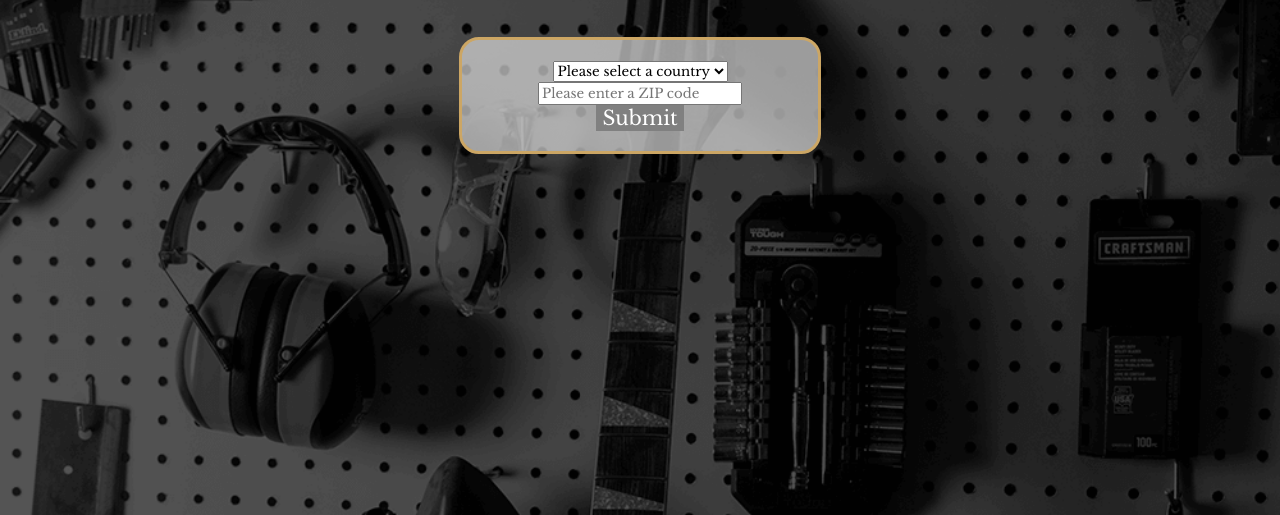
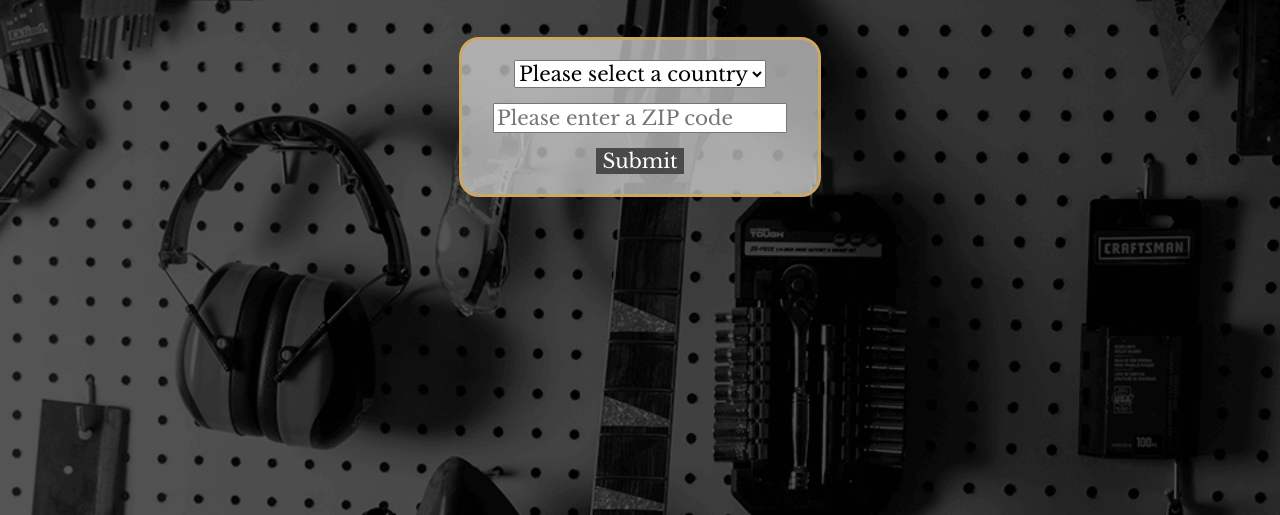
Before and after one commit to adamalcantara/finishchecker, a plain HTML site: page index.html in a window 1280 px wide. Shown: the part 285-800 px from the top of the page. Drawn offline with nearby package versions, Linux system fonts and the light colour scheme.

Commit message:
Styling applied

```diff
--- a/assets/style.css
+++ b/assets/style.css
@@ -27,16 +27,21 @@ body {
     border-radius: 20px;
 }
 
+#countries, #inputField {
+    font-size: 20px;
+    margin-bottom: 15px;
+}
+
 #submitBtn {
     border: none;
-    background-color: grey;
+    background-color: rgb(74, 74, 74);
     color: white;
     font-size: 20px;
 }
 
 #submitBtn:hover {
-    background-color: white;
-    color: grey;
+    background-color: rgb(208, 208, 208);
+    color: rgb(36, 36, 36);
     cursor: pointer;
 }
 
--- a/index.html
+++ b/index.html
@@ -23,7 +23,7 @@
         <!-- Country selection dropdown -->
         <form action="/action_page.php" id="countryDropdown">
             <select name="countries" id="countries">
-                <option value="">Please select a country</option>
+                <option id="defaultBox" value="">Please select a country</option>
                 <option value="af">Afghanistan</option>
                 <option value="al">Albania</option>
                 <option value="dz">Algeria</option>
```
